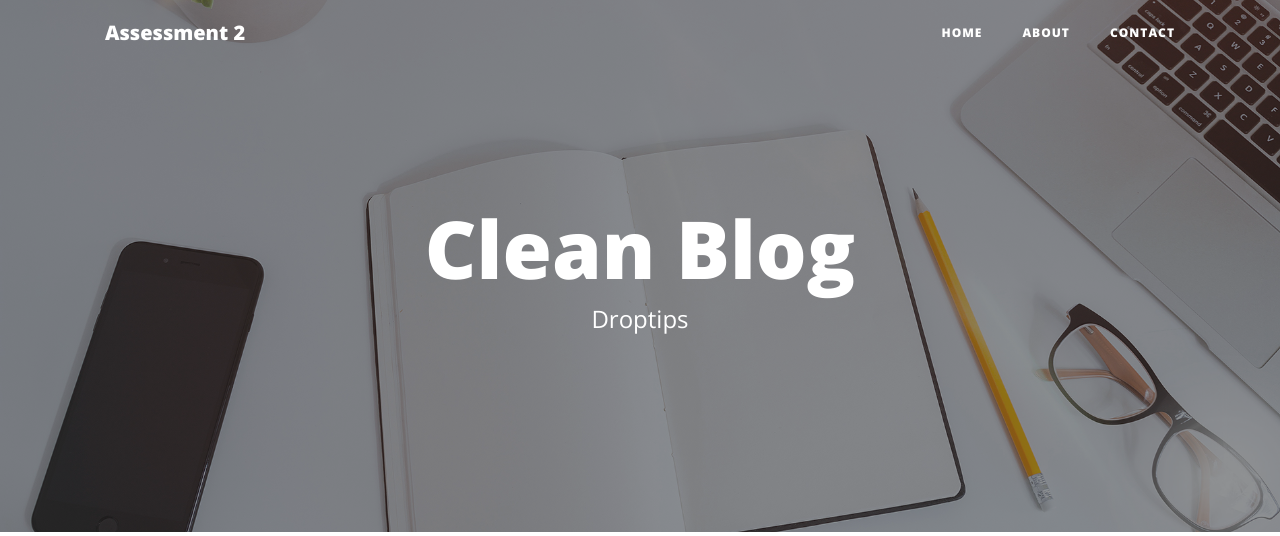
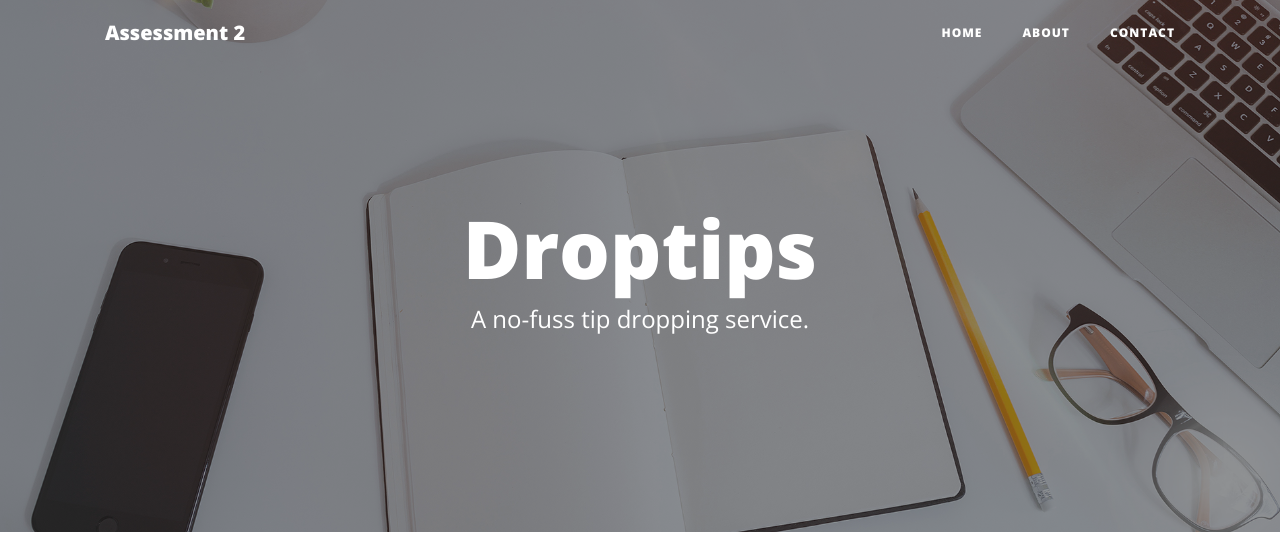
Before and after one commit to nikotrianta/triantafillou_niko_set09103_cw2, a Flask app: page / in a window 1280 px wide. Shown: the top 536 px of the page. Run offline with Flask 2, Linux system fonts and the light colour scheme; some libraries are stand-ins or nearby versions.

Commit message:
updating descriptions

```diff
--- a/source/templates/header.html
+++ b/source/templates/header.html
@@ -45,8 +45,8 @@
             <div class="row">
                 <div class="col-lg-8 col-md-10 mx-auto">
                     <div class="site-heading">
-                        <h1>Clean Blog</h1>
-                        <span class="subheading">Droptips</span>
+                        <h1>Droptips</h1>
+                        <span class="subheading">A no-fuss tip dropping service.</span>
                     </div>
                 </div>
             </div>
```
